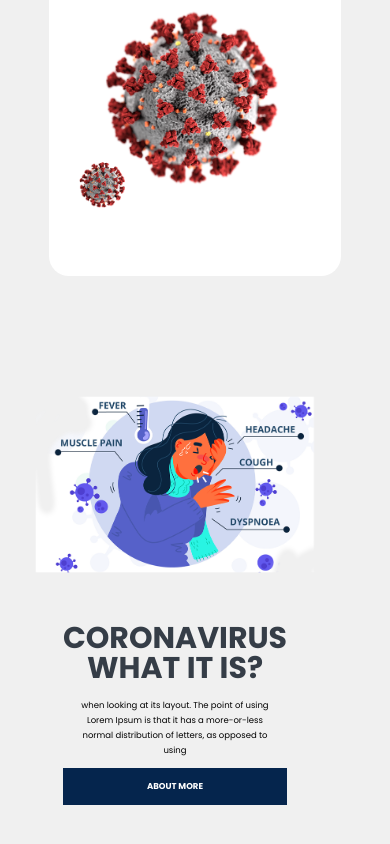
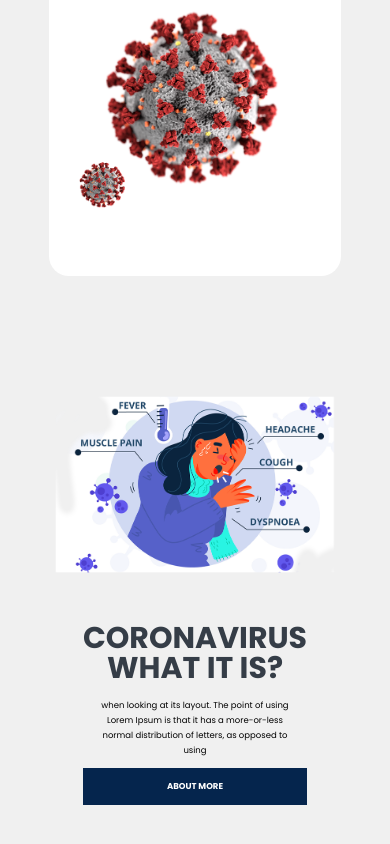
Before and after one commit to artemitut/inf2, a plain HTML site: page index.html in a window 390 px wide. Shown: the part 898-1742 px from the top of the page. Drawn offline with Linux system fonts and the light colour scheme.

Commit message:
corona is fix

```diff
--- a/CSS/media.css
+++ b/CSS/media.css
@@ -205,7 +205,7 @@
     .corona_is{
         margin: 0 auto;
         top: -330px;
-        left: -20px;
+        left: 0px;
     }
 
 }
```
Also changed, not shown: CSS/style.sass (+4 -4 lines).
